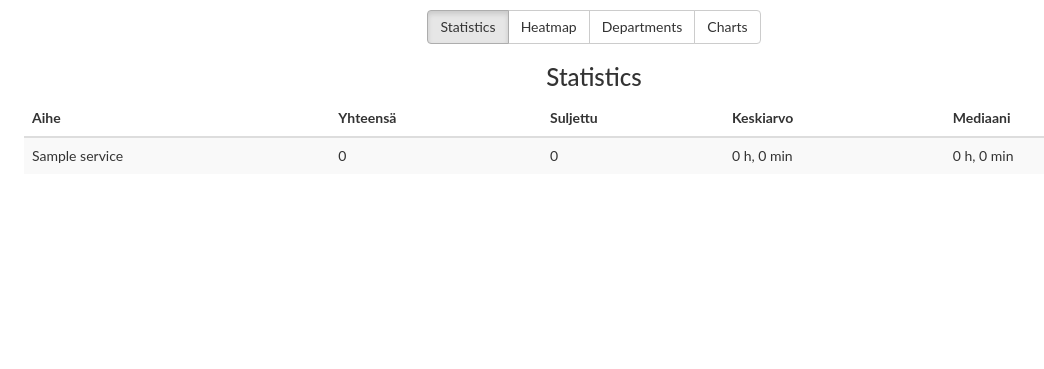
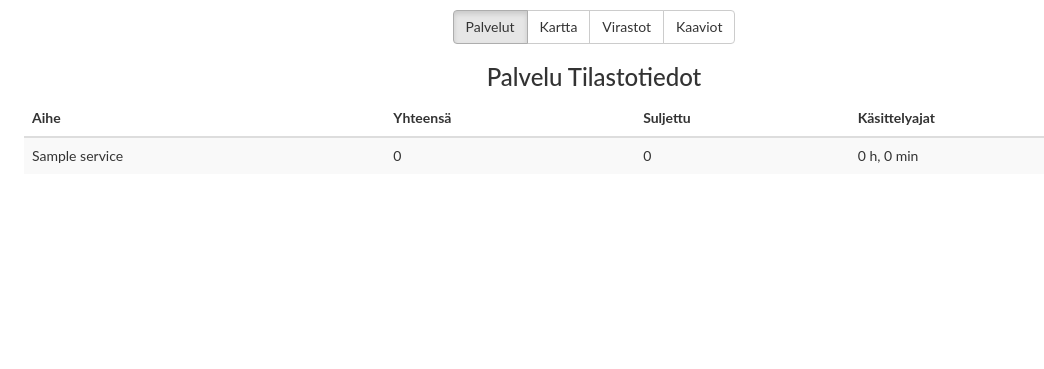
Before and after one commit to 6aika/issue-reporting, a Django app: page /statistics/ in a window 1280 px wide. Shown: the part 51-420 px from the top of the page, without its empty margins (46-1090 px from the left). Run offline with Django 3.2, Linux system fonts and the light colour scheme; tables that the repository leaves empty hold one stand-in row (values such as "Sample post"); some libraries are stand-ins or nearby versions.

Commit message:
#47Modified the statistic page to finnish and format the date

```diff
--- a/frontend/templates/department.html
+++ b/frontend/templates/department.html
@@ -4,15 +4,14 @@
 {%include "statistics_menu.html" with statistics_active="active"%}
     <div class="row">
         <div class="col-sm-12">
-            <h3 class="text-center">Departments</h3>
+            <h3 class="text-center">Virasto Tilastotiedot</h3>
             <table class="table table-striped">
                 <thead>
                 <tr>
                     <th>Aihe</th>
                     <th>Yhteensä</th>
                     <th>Suljettu</th>
-                    <th>Keskiarvo</th>
-                    <th>Mediaani</th>
+                    <th>Käsittelyajat</th>
                 </tr>
                 </thead>
                 <tbody>
@@ -21,7 +20,6 @@
                         <td>{{ item.agency_responsible }}</td>
                         <td>{{ item.total }}</td>
                         <td>{{ item.closed}}</td>
-                        <td>{{ item.avg | td_humanize }}</td>
                         <td>{{ item.median| td_humanize }}</td>
                     </tr>
                 {% endfor %}
--- a/frontend/templates/statistics2.html
+++ b/frontend/templates/statistics2.html
@@ -4,15 +4,14 @@
 {%include "statistics_menu.html" with statistics_active="active"%}
     <div class="row">
         <div class="col-sm-12">
-            <h3 class="text-center">Statistics</h3>
+            <h3 class="text-center">Palvelu Tilastotiedot</h3>
             <table class="table table-striped">
                 <thead>
                 <tr>
                     <th>Aihe</th>
                     <th>Yhteensä</th>
                     <th>Suljettu</th>
-                    <th>Keskiarvo</th>
-                    <th>Mediaani</th>
+                    <th>Käsittelyajat</th>
                 </tr>
                 </thead>
                 <tbody>
@@ -21,7 +20,6 @@
                         <td>{{ item.service_name }}</td>
                         <td>{{ item.total }}</td>
                         <td>{{ item.closed }}</td>
-                        <td>{{ item.avg | td_humanize }}</td>
                         <td>{{ item.median| td_humanize }}</td>
                     </tr>
                 {% endfor %}
--- a/frontend/templates/statistics_menu.html
+++ b/frontend/templates/statistics_menu.html
@@ -1,8 +1,8 @@
 <div class="text-center" style="padding-top: 10px;">
     <div class="btn-group">
-      <a role="button" href="{% url 'statistics'%}" class="btn btn-default {{statistics_active}}">Statistics</a>
-      <a role="button" href="{% url 'heatmap'%}" class="btn btn-default {{heatmap_active}}">Heatmap</a>
-      <a role="button" href="{% url 'department'%}" class="btn btn-default {{department_active}}">Departments</a>
-        <a role="button" href="{% url 'charts'%}" class="btn btn-default {{charts_active}}">Charts</a>
+      <a role="button" href="{% url 'statistics'%}" class="btn btn-default {{statistics_active}}">Palvelut</a>
+      <a role="button" href="{% url 'heatmap'%}" class="btn btn-default {{heatmap_active}}">Kartta</a>
+      <a role="button" href="{% url 'department'%}" class="btn btn-default {{department_active}}">Virastot</a>
+        <a role="button" href="{% url 'charts'%}" class="btn btn-default {{charts_active}}">Kaaviot</a>
     </div>
 </div>
--- a/frontend/templatetags/custom_tags.py
+++ b/frontend/templatetags/custom_tags.py
@@ -14,12 +14,12 @@ def td_humanize(diff):
 		weeks, days = divmod(diff.days, 7)
 		if(diff.seconds//3600 >= 12):
 			days += 1
-		return str(weeks) + " vk, " + str(days) + " pv"
+		return str(weeks) + "vk  " + str(days) + "pv"
 	elif(diff.days):
 		hours, remainder = divmod(diff.seconds, 3600)
 		if(remainder >= 1800):
 			hours += 1
-		return str(diff.days) + " pv, " + str(hours) + " h"
+		return str(diff.days) + "pv  " + str(hours) + "h"
 	else:
 		hours, remainder = divmod(diff.seconds, 3600)
 		minutes, seconds = divmod(remainder, 60)
```
